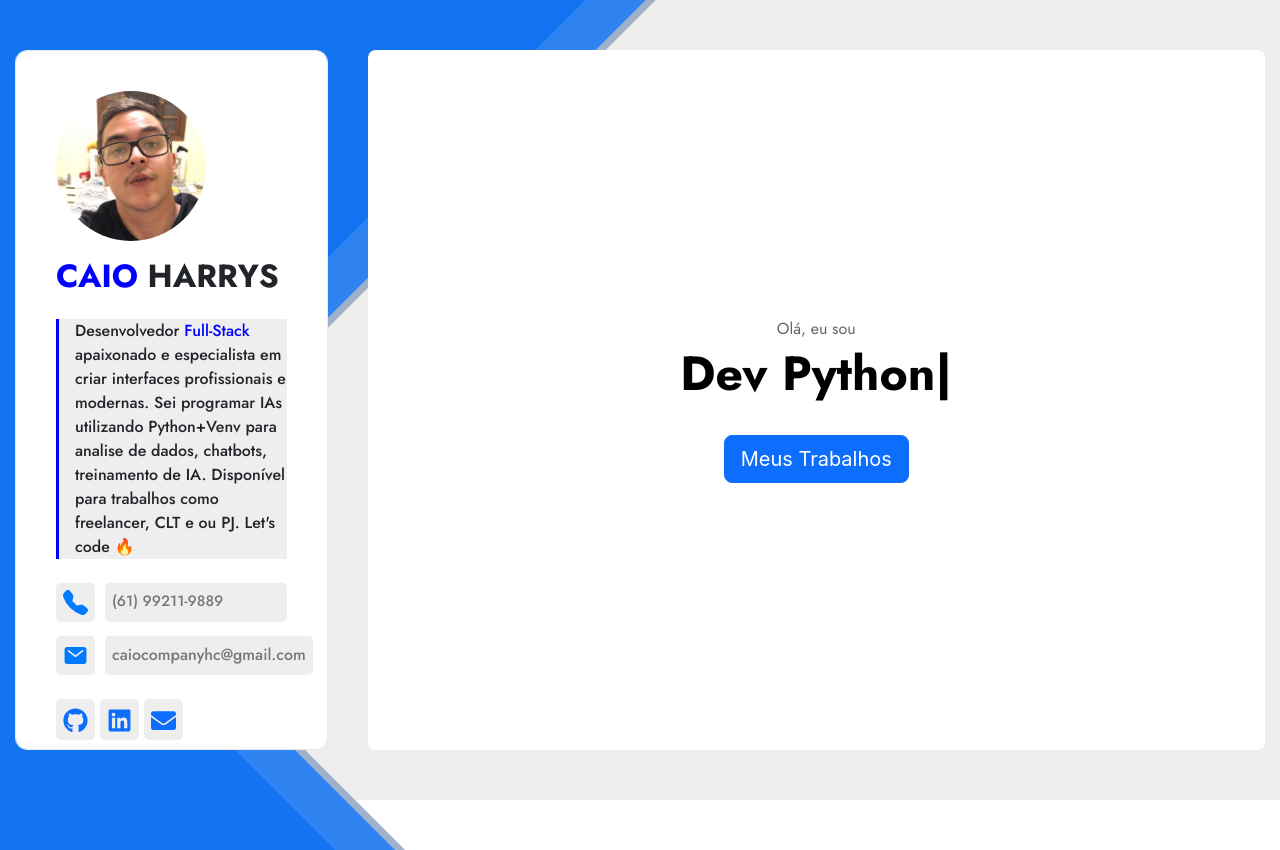
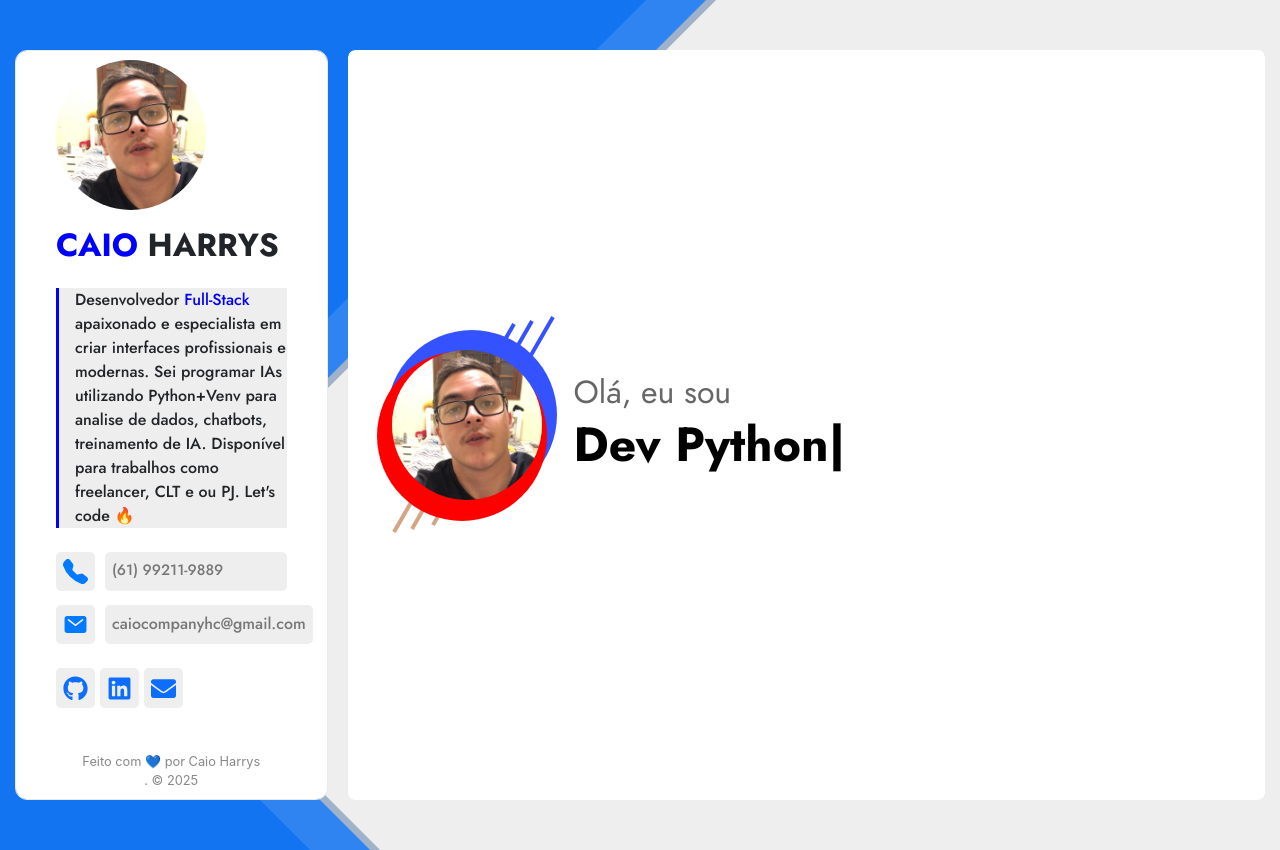
Before and after one commit to CaioHarrys/harrys-CR, a React (Create React App) app in the folder meu-portfolio/: page / in a window 1280 px wide. Before the commit the page ends 800 px from the top, so only its background shows below. Built offline with nearby package versions, Linux system fonts and the light colour scheme.

Commit message:
Card principal completo

```diff
--- a/meu-portfolio/src/assets/css/App.css
+++ b/meu-portfolio/src/assets/css/App.css
@@ -21,14 +21,13 @@
   background-color: #eee;
   overflow: hidden;
   position: relative;
-  gap: 40px;
-  /* IMPORTANTE: O espaçamento entre os dois contêineres */
+  gap: 20px;
 }
 
 /* === ESTILO INDIVIDUAL DOS PAINÉIS === */
 .sidebar-container,
 .main-content-container {
-  max-height: 700px;
+  max-height: 750px;
   background-color: white;
   border-radius: 12px;
   border: 1px solid #e9e9e9;
@@ -39,10 +38,13 @@
 /* === PAINEL DA ESQUERDA (SIDEBAR) === */
 .sidebar-container {
   width: 100%;
-  max-width: 380px;
+  max-width: auto;
   padding: 40px;
   scrollbar-width: thin !important;
   scrollbar-color: #3452ff transparent;
+  display: flex;
+  flex-direction: column;
+  justify-content: center;
 }
 
 /* === PAINEL DA DIREITA (CONTEÚDO) === */
@@ -56,7 +58,7 @@
   background-color: transparent;
   border: 0px;
   border-radius: 7px !important;
-  margin: 0 !important;
+  margin: 0 ;
   margin-left: 0 !important;
   scrollbar-width: thin;
   scrollbar-color: #3452ff transparent;
@@ -79,21 +81,21 @@
 /* === ANIMAÇÃO DE INTRODUÇÃO (A "CORTINA") === */
 /* ... (O restante do CSS para as animações continua o mesmo) ... */
 .intro-loader {
-  position: fixed;
+  position: absolute;
   top: -100vh;
   left: -110vh;
   width: 200%;
   height: 100%;
   background-color: #1374F2;
   z-index: 4;
-  animation: hideLoader 1s forwards ease-in-out !important;
+  animation: hideLoader 1s forwards ease-in !important;
   animation-delay: -0.1s;
   margin-left: 20px;
   transform: rotate(-45deg) !important;
 }
 
 .intro-loader-s {
-  position: fixed;
+  position: absolute;
   top: 100vh;
   left: -110vh;
   width: 100%;
@@ -107,7 +109,7 @@
 }
 
 .intro-loader-2 {
-  position: fixed;
+  position: absolute;
   top: -100vh;
   left: -100vh;
   width: 200%;
@@ -121,7 +123,7 @@
 }
 
 .intro-loader-2-s {
-  position: fixed;
+  position: absolute;
   top: 100vh;
   left: -100vh;
   width: 100%;
@@ -135,7 +137,7 @@
 }
 
 .intro-loader-3 {
-  position: fixed;
+  position: absolute;
   top: -100vh;
   left: -100vh;
   width: 200%;
@@ -149,7 +151,7 @@
 }
 
 .intro-loader-3-s {
-  position: fixed;
+  position: absolute;
   top: 100vh;
   left: -100vh;
   width: 100%;
--- a/meu-portfolio/src/assets/css/Home.css
+++ b/meu-portfolio/src/assets/css/Home.css
@@ -16,18 +16,124 @@
     padding: 0 !important;
   } */
 .text-muted {
+  display: flex;
+  align-self: flex-start;
   color: #666 !important;
-  font-size: 1em;
+  font-size: 2em;
+  font-family: "Jost", sans-serif;
+}
+
+.text-animated {
+  display: flex;
+  align-self: flex-start;
+  font-weight: bold;
+}
+
+.type-animation {
+  display: flex;
+  align-self: flex-start;
+  font-weight: bold;
+  font-size: 3em;
+  color: black;
   font-family: "Jost", sans-serif;
 }
 
 .contain-content {
+  position: relative;
   height: 100vh !important;
   background-color: white;
-  z-index: 30 !important;
   margin: 0 !important;
-  max-height: 700px !important;
+  max-height: 750px !important;
   overflow-x: hidden;
+  display: flex;
+  flex-direction: row !important;
+  gap: 2em;
+  align-items: flex-start;
+  align-self: flex-start;
+}
+
+.Circle_img {
+  position: relative;
+  margin-left: 1.5em;
+
+}
+
+.profile-image-hero {
+  width: 150px;
+  height: 150px;
+  object-fit: cover;
+  z-index: 11 !important;
+}
+
+.blue_circle span {
+  position: absolute;
+  width: 170px;
+  height: 170px;
+  top: -20px;
+  right: 0px;
+  left: -5px;
+  bottom: 15px;
+  background-color: var(--mc);
+  z-index: -11 !important;
+  border-radius: 100%;
+  color: rgba(52, 82, 255, 0.1);
+}
+
+.red_circle span {
+  position: absolute;
+  width: 170px;
+  height: 170px;
+  top: 1px;
+  right: 0px;
+  left: -15px;
+  bottom: 15px;
+  background-color: red;
+  z-index: -9 !important;
+  border-radius: 100%;
+  color: rgba(244, 23, 23, 0.994);
+
+}
+.lines{
+  position: absolute;
+  top: 0;
+  left: 0;
+  right: 0;
+  bottom: 0;
+  z-index: -11;
+}
+.lines :nth-child(2){
+  left: 52%;
+  top: -30%;
+}
+.lines :nth-child(3){
+  left: 66%;
+  top: -33%;
+}
+.lines span{
+  width: 4px;
+    height: 160%;
+    display: block;
+    background: -moz-linear-gradient(180deg, var(--mc) 50%, rgba(211, 165, 131, 1) 50%, rgba(211, 165, 131, 1) 100%);
+    background: -webkit-linear-gradient(180deg, var(--mc) 50%, rgba(211, 165, 131, 1) 50%, rgba(211, 165, 131, 1) 100%);
+    background: linear-gradient(180deg, var(--mc) 50%, rgba(211, 165, 131, 1) 50%, rgba(211, 165, 131, 1) 100%);
+    filter: progid:DXImageTransform.Microsoft.gradient(startColorstr="#3452ff",endColorstr="#d3a583",GradientType=1);
+    transform: rotate(30deg);
+    z-index: 11 !important;
+    position: absolute;
+    top: -28%;
+    left: 40%;
+}
+
+.left_hero_header {
+  display: flex;
+}
+
+.right_hero_header {
+  display: flex;
+  flex-direction: column;
+  align-items: center;
+  justify-content: center;
+  width: 100%;
 }
 
 .container {
--- a/meu-portfolio/src/components/container-components/CardContainer.jsx
+++ b/meu-portfolio/src/components/container-components/CardContainer.jsx
@@ -1,17 +1,41 @@
 import React from "react";
 import "../../assets/css/Home.css";
-import { Container, Button } from "react-bootstrap";
+import { Container } from "react-bootstrap";
 import { TypeAnimation } from "react-type-animation";
+import { Image } from "react-bootstrap";
+import profileImage from "../../assets/img/profile.jpg";
 
 const CardContainer = () => {
   return (
     <Container className="container">
       <div className="contain-content">
-        <p className="text-muted mb-1">Olá, eu sou</p>
-        <h1>
+        <div className="left_hero_header">
+          <div className="Circle_img">
+            <Image
+              src={profileImage}
+              roundedCircle
+              className="profile-image-hero"
+              style={{ zIndex: 15 }}
+            />
+            <div className="blue_circle">
+              <span></span>
+            </div>
+            <div className="red_circle">
+              <span></span>
+            </div>
+            <div className="lines">
+              <span></span>
+              <span></span>
+              <span></span>
+            </div>
+          </div>
+        </div>
+        <div className="right_hero_header">
+          <p className="text-muted">Olá, eu sou</p>
+          <h1 className="text-animated jost-font">
             <TypeAnimation
               sequence={[
-              "Dev Full-Stack",
+                "Dev Full-stack",
                 2000,
                 "Dev Python",
                 2000,
@@ -29,13 +53,12 @@ const CardContainer = () => {
                 color: "black",
                 fontWeight: "bold",
                 fontFamily: "Jost",
+                textAlign: "left",
               }}
               repeat={Infinity}
             />
           </h1>
-        <Button variant="primary" size="lg" className="mt-4" href="#portfolio">
-          Meus Trabalhos
-        </Button>
+        </div>
       </div>{" "}
     </Container>
   );
```
Lines whose indentation alone changed are shown as unchanged.
